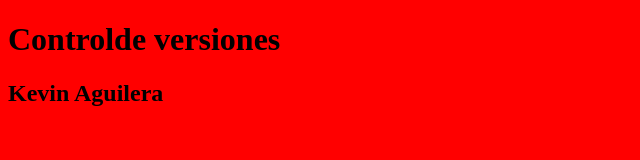
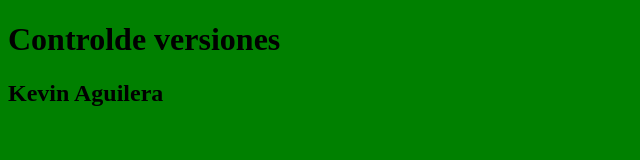
Before and after one commit to KevinPlucci/TP_SO_I4_Equipo_101, a plain HTML site: page index.html in a window 1280 px wide. Shown: the whole page, without its empty margins (0-640 px from the left). Drawn offline with Linux system fonts and the light colour scheme.

Commit message:
Cambio color fondo a Green

```diff
--- a/estilo.css
+++ b/estilo.css
@@ -2,5 +2,5 @@
 margin:100px;
 }
 body {
-background:RED;
+background:GREEN;
 }
```
